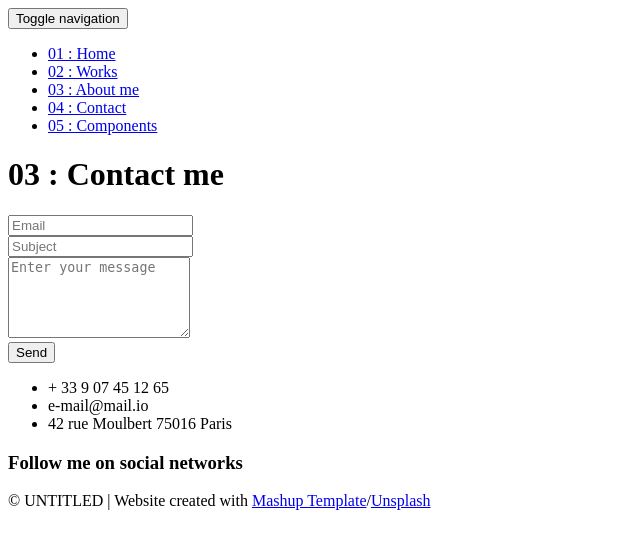
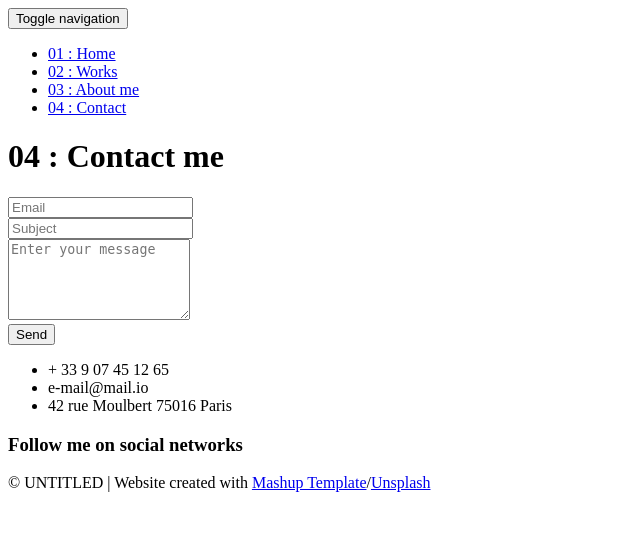
Before and after one commit to lawalsegun2025/python_projects, a Flask app: page /contact.html in a window 1280 px wide. Shown: the top 549 px of the page, without its empty margins (0-640 px from the left). Run offline with Flask 3, Linux system fonts and the light colour scheme.

Commit message:
updated contact file

```diff
--- a/006_portfolio/templates/contact.html
+++ b/006_portfolio/templates/contact.html
@@ -12,12 +12,12 @@
   <!-- Disable tap highlight on IE -->
   <meta name="msapplication-tap-highlight" content="no">
 
-  <link rel="apple-touch-icon" sizes="180x180" href="./assets/apple-icon-180x180.png">
-  <link href="./assets/favicon.ico" rel="icon">
+  <link rel="apple-touch-icon" sizes="180x180" href="./static/assets/apple-icon-180x180.png">
+  <link href="./static/assets/favicon.ico" rel="icon">
 
   <title>Title page</title>
 
-<link href="./main.3f6952e4.css" rel="stylesheet"></head>
+<link href="./static/main.3f6952e4.css" rel="stylesheet"></head>
 
 <body class="">
 <div id="site-border-left"></div>
@@ -41,7 +41,6 @@
           <li><a href="./works.html" title="">02 : Works</a></li>
           <li><a href="./about.html" title="">03 : About me</a></li>
           <li><a href="./contact.html" title="">04 : Contact</a></li>
-          <li><a href="./components.html" title="">05 : Components</a></li>
         </ul>
 
 
@@ -55,12 +54,12 @@
       <div class="row">
         <div class="col-xs-12">
           <div class="section-container-spacer text-center">
-            <h1 class="h2">03 : Contact me</h1>
+            <h1 class="h2">04 : Contact me</h1>
           </div>
 
           <div class="row">
             <div class="col-md-10 col-md-offset-1">
-               <form action="" class="reveal-content">
+               <form action="submit_form" method="post" class="reveal-content">
                   <div class="row">
                     <div class="col-md-7">
                       <div class="form-group">
@@ -148,6 +147,6 @@
   ga('send', 'pageview');
 </script>
 
---> <script type="text/javascript" src="./main.70a66962.js"></script></body>
+--> <script type="text/javascript" src="./static/main.70a66962.js"></script></body>
 
 </html>
```
